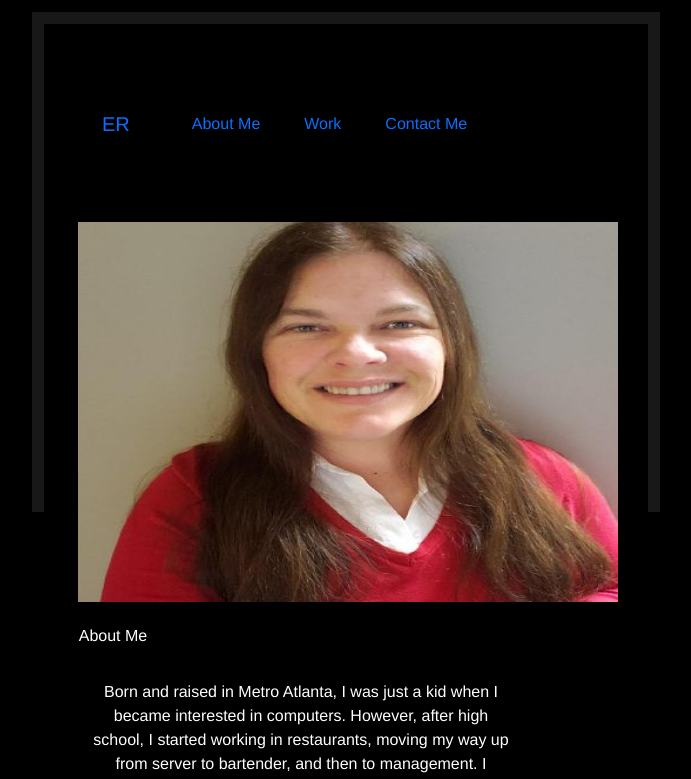
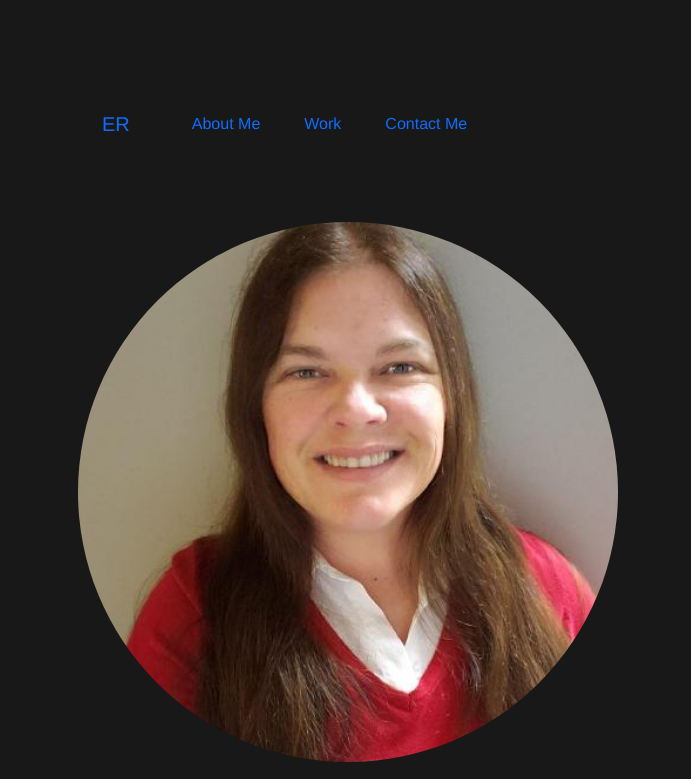
Before and after one commit to ricapi96/react-portfolio, a React (Create React App) app: page / in a window 1280 px wide. Shown: the top 779 px of the page, without its empty margins (294-985 px from the left). Built offline with nearby package versions, Linux system fonts and the light colour scheme.

Commit message:
fixed image error

```diff
--- a/src/Assets/css/index.css
+++ b/src/Assets/css/index.css
@@ -1,8 +1,29 @@
 * {
-    background-color: black;
-  }
+  box-sizing: border-box;
+  padding: 10px;
+  margin: 2px;
+}
+
+body {
+  /* background: linear-gradient(lightGray, gray, darkGray); */
+  background: #181818;
+  color: #fefefe;
+  font-family: "Geomanist", Helvetica, Arial, sans-serif;
+  height: 500px;
+  background-position: center;
+  background-repeat: no-repeat;
+  background-size: cover;
+  margin: auto;
+  width: 50%;
+  padding: 10px;
+  text-align: center;
+}
 
 img {
-  width: 400px;
-  height: 400px;
+  /* filter: grayscale(60%); */
+  border-radius: 50%;
 }
+
+h2 {
+  text-align: left;
+}
--- a/src/components/About.js
+++ b/src/components/About.js
@@ -5,7 +5,7 @@ import profile from "../Assets/images/profile.jpg";
 export default function About() {
   return (
     <div className="row">
-      <img src={profile} />
+      <img src={profile} alt="pic of me"/>
       <br />
       <div id="about_me" className="col-md-2 col-sm-12">
         About Me
```
